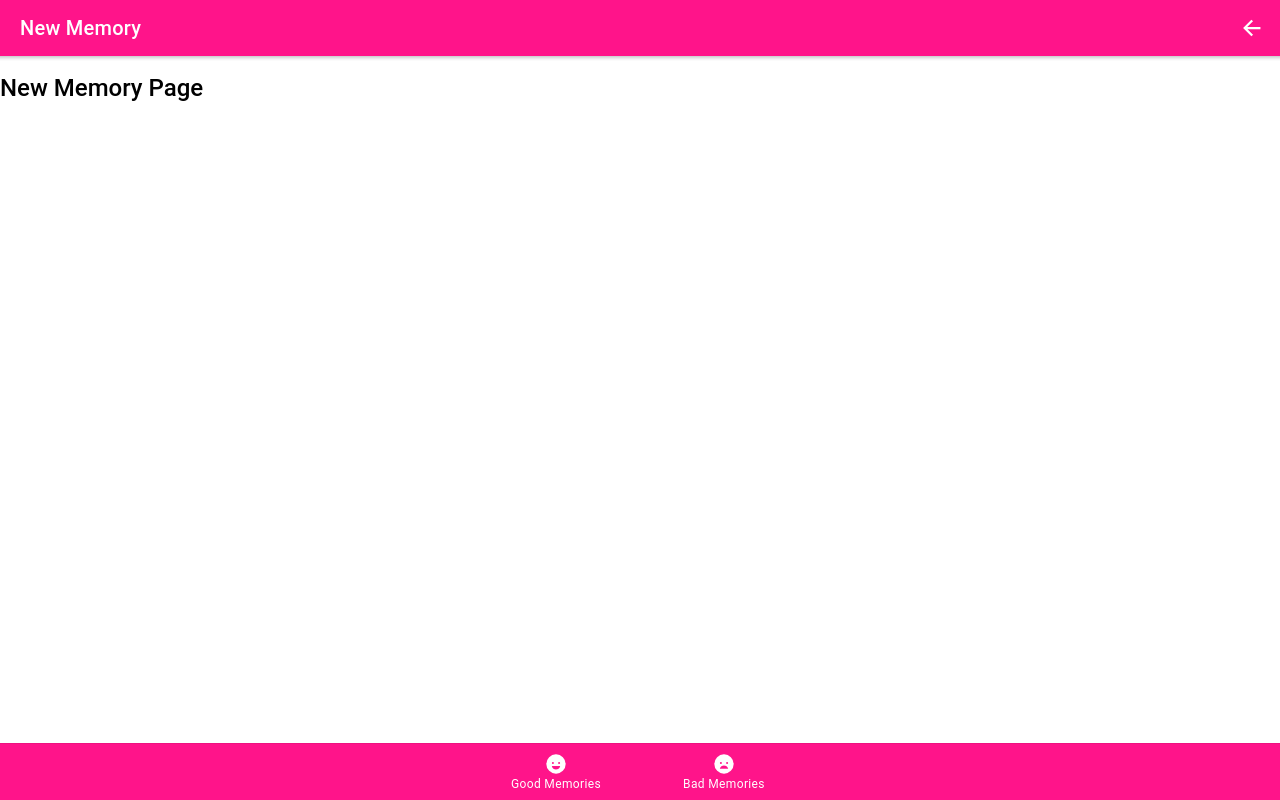
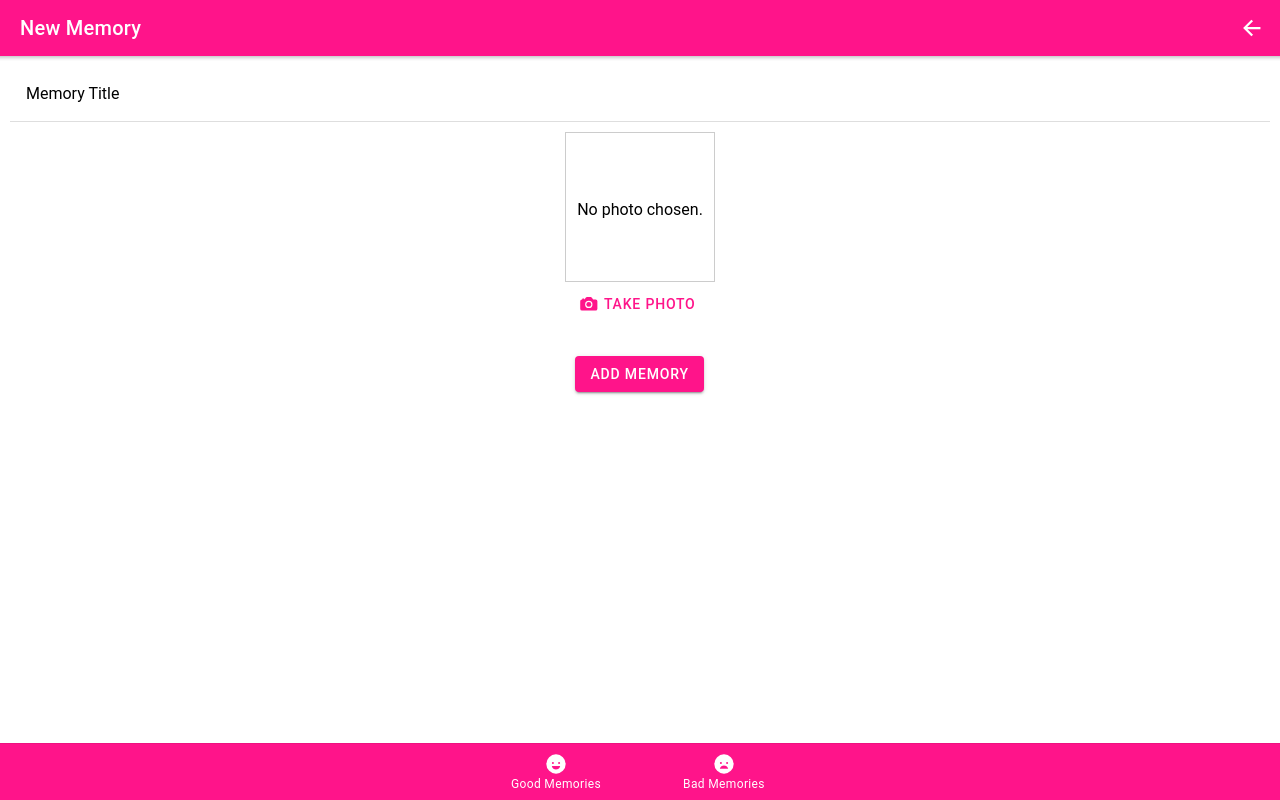
Before and after one commit to Necrobone/ionic-react, a React (Create React App) app: page /new-memory in a window 1280 px wide. Built offline with nearby package versions, Linux system fonts and the light colour scheme; the HTML template or start-up script is replaced by a standard one.

Commit message:
New memory page

```diff
--- /dev/null
+++ b/src/pages/NewMemory.css
@@ -0,0 +1,15 @@
+.image-preview {
+    width: 150px;
+    max-width: 100%;
+    height: 150px;
+    border: 1px solid #ccc;
+    display: flex;
+    justify-content: center;
+    align-items: center;
+    margin: auto;
+}
+
+.image-preview h3 {
+    font-size: 1rem;
+    font-weight: normal;
+}
--- a/src/pages/NewMemory.tsx
+++ b/src/pages/NewMemory.tsx
@@ -1,13 +1,24 @@
 import React from "react";
 import {
   IonBackButton,
+  IonButton,
   IonButtons,
+  IonCol,
   IonContent,
+  IonGrid,
   IonHeader,
+  IonIcon,
+  IonInput,
+  IonItem,
+  IonLabel,
   IonPage,
+  IonRow,
   IonTitle,
   IonToolbar,
 } from "@ionic/react";
+import { camera } from "ionicons/icons";
+
+import "./NewMemory.css";
 
 const NewMemory: React.FC = () => {
   return (
@@ -21,7 +32,32 @@
         </IonToolbar>
       </IonHeader>
       <IonContent>
-        <h2>New Memory Page</h2>
+        <IonGrid>
+          <IonRow>
+            <IonCol>
+              <IonItem>
+                <IonLabel position="floating">Memory Title</IonLabel>
+                <IonInput type="text" />
+              </IonItem>
+            </IonCol>
+          </IonRow>
+          <IonRow className="ion-text-center">
+            <IonCol>
+              <div className="image-preview">
+                <h3>No photo chosen.</h3>
+              </div>
+              <IonButton fill="clear">
+                <IonIcon icon={camera} slot="start" />
+                <IonLabel>Take Photo</IonLabel>
+              </IonButton>
+            </IonCol>
+          </IonRow>
+          <IonRow className="ion-margin-top">
+            <IonCol className="ion-text-center">
+              <IonButton>Add Memory</IonButton>
+            </IonCol>
+          </IonRow>
+        </IonGrid>
       </IonContent>
     </IonPage>
   );
```
